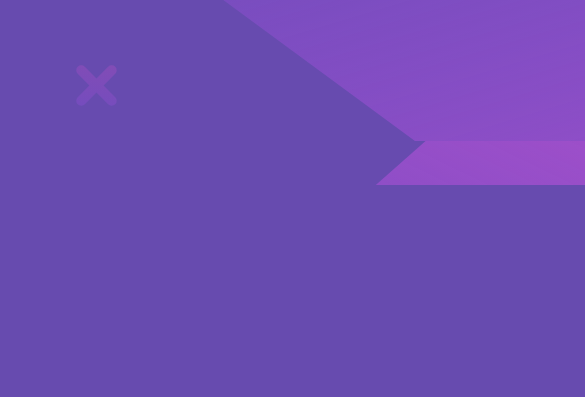
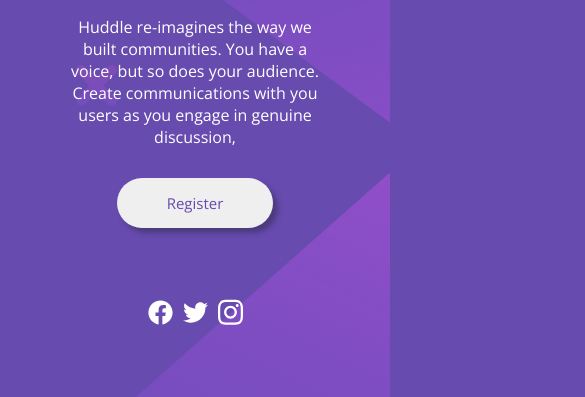
Before and after one commit to Mitchr3p/huddle-landing-page, a plain HTML site: page index.html in a window 390 px wide. Shown: the part 659-1056 px from the top of the page, 585 px wide, since content can reach past the window. Before the commit the page ends 844 px from the top, so only its background shows below. Drawn offline with nearby package versions, Linux system fonts and the light colour scheme.

Commit message:
made v4.0 changes

```diff
--- a/index.html
+++ b/index.html
@@ -5,6 +5,7 @@
     <meta name="viewport" content="width=device-width, initial-scale=1.0" />
     <title>Document</title>
     <link rel="stylesheet" href="style.css" />
+    <link rel="stylesheet" href="responsive.css" />
     <link rel="preconnect" href="https://fonts.googleapis.com" />
     <link rel="preconnect" href="https://fonts.gstatic.com" crossorigin />
     <link
@@ -35,7 +36,7 @@
       </header>
       <div class="mid">
         <img src="images/illustration-mockups.svg" alt="" />
-        <div>
+        <div class="innermid">
           <h1>Build The Community Your Fans will Love</h1>
           <p>
             Huddle re-imagines the way we built communities. You have a voice,
--- /dev/null
+++ b/responsive.css
@@ -0,0 +1,31 @@
+@media screen and (max-width: 730px) {
+  * {
+    margin: 0px;
+    padding: 0px;
+    box-sizing: border-box;
+  }
+
+  body {
+    background-image: url(/images/bg-desktop.svg);
+    background-color: hsl(257, 40%, 49%);
+  }
+
+  .top {
+    margin-bottom: 70px;
+  }
+
+  .mid {
+    flex-direction: column;
+    margin-bottom: 70px;
+    text-align: center;
+
+      .innermid {
+        margin-top: 50px;
+      }
+  }
+
+  .bottom {
+    justify-content: center;
+    margin-bottom: 70px;
+  }
+}
--- a/style.css
+++ b/style.css
@@ -32,8 +32,6 @@ body {
   font-family: 'Poppins';
   color: white;
   gap: 50px;
-
-
 }
 
 .mid h1{
```
